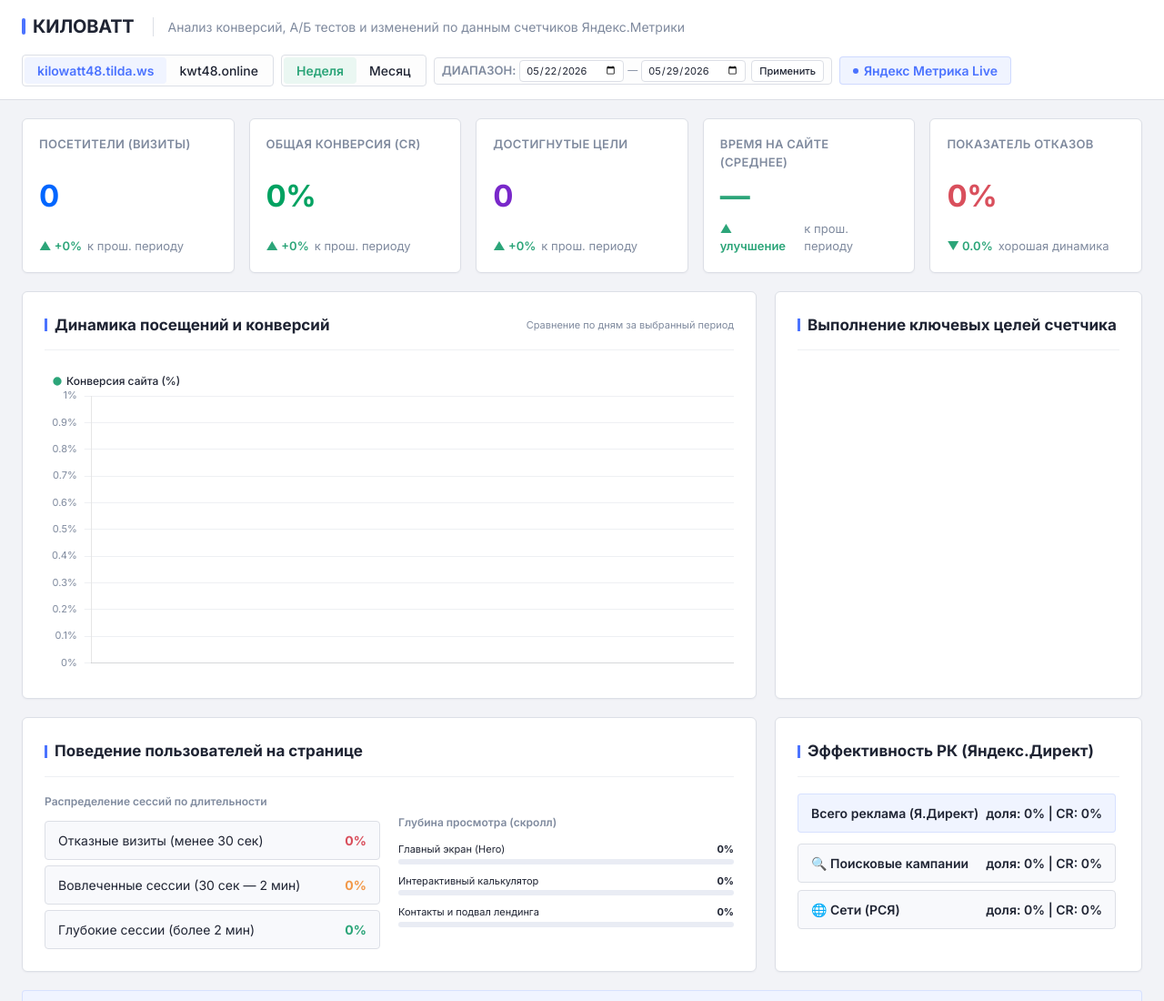
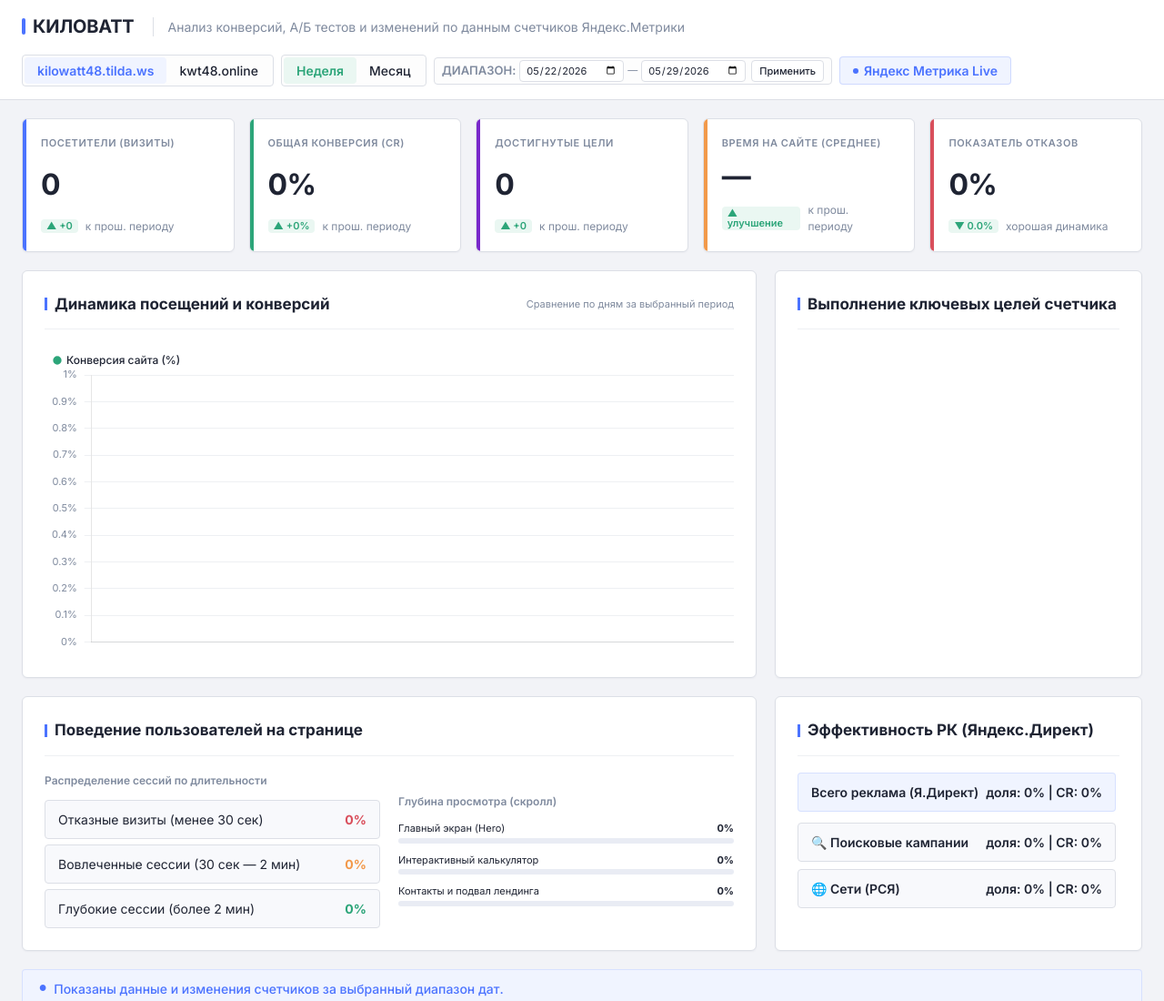
Before and after one commit to matilda081133-sketch/dashboard_kwt48_ab, a plain HTML site: page public/kilowatt-quality-report.html in a window 1280 px wide. Shown: the top 1100 px of the page at 91% size. Drawn offline with nearby package versions, Linux system fonts and the light colour scheme.

Commit message:
Стиль: Редизайн KPI карточек под Yandex DataLens

```diff
--- a/public/kilowatt-quality-report.html
+++ b/public/kilowatt-quality-report.html
@@ -268,69 +268,87 @@
       background: var(--bg-card);
       border: var(--border-lens);
       border-radius: var(--radius-md);
-      padding: 18px; /* Slightly increased from 16px */
+      padding: 18px 20px;
       box-shadow: var(--shadow-lens);
       display: flex;
       flex-direction: column;
       justify-content: space-between;
-      transition: border-color 0.15s ease;
-    }
+      transition: all 0.2s cubic-bezier(0.4, 0, 0.2, 1);
+      position: relative;
+      overflow: hidden;
+    }
+
+    .metric-card::before {
+      content: '';
+      position: absolute;
+      left: 0;
+      top: 0;
+      bottom: 0;
+      width: 4px;
+    }
+
+    /* Subtle color coding on left edges like Yandex DataLens dashboard indicators */
+    .metric-card:nth-child(1)::before { background: #4b73ff; } /* Visitors: Blue */
+    .metric-card:nth-child(2)::before { background: #2ca579; } /* CR: Green */
+    .metric-card:nth-child(3)::before { background: #7928ca; } /* Goals: Purple */
+    .metric-card:nth-child(4)::before { background: #f2994a; } /* Time: Orange */
+    .metric-card:nth-child(5)::before { background: #d94f5c; } /* Bounce: Red */
+
     .metric-card:hover {
-      border-color: #b0b7c6; /* Subtle DataLens card hover border */
+      border-color: #ccd0db;
+      transform: translateY(-2px);
+      box-shadow: 0 6px 14px rgba(31, 36, 51, 0.05);
     }
 
     .metric-title {
-      font-size: 13px; /* Slightly increased from 12px */
+      font-size: 11px; /* DataLens uses slightly smaller, clean uppercase labels */
       font-weight: 600;
       text-transform: uppercase;
-      letter-spacing: 0.02em;
+      letter-spacing: 0.05em;
       color: var(--text-muted);
       margin-bottom: 8px;
     }
 
     .metric-value {
-      font-size: 33px; /* Slightly increased from 30px */
+      font-size: 32px;
       font-weight: 700;
-      line-height: 1.2;
-      letter-spacing: -0.015em;
-      margin-bottom: 6px;
-    }
-
-    #kpi-visitors {
-      color: #0066ff; /* Yandex DataLens Brand Blue */
-    }
-    #kpi-conversion {
-      color: #00a261; /* Yandex Metrika CR Green */
-    }
-    #kpi-goals {
-      color: #7928ca; /* Premium Violet/Indigo */
-    }
-    #kpi-time {
-      color: #2ca579; /* Soft Emerald Green for session length */
-    }
-    #kpi-bounce {
-      color: #d94f5c; /* Warning Burgundy for bounces */
+      line-height: 1.25;
+      letter-spacing: -0.02em;
+      margin-bottom: 8px;
+      color: var(--text-main); /* Uniform premium dark slate color */
     }
 
     .metric-trend {
       display: inline-flex;
       align-items: center;
-      gap: 4px;
-      font-size: 13px; /* Slightly increased from 12px */
+      gap: 6px;
+      font-size: 12px;
+    }
+
+    .trend-badge {
+      display: inline-flex;
+      align-items: center;
+      font-size: 11px;
       font-weight: 600;
-    }
-
-    .metric-trend.up {
+      padding: 2px 6px;
+      border-radius: 4px;
+      line-height: 1;
+    }
+
+    .trend-badge.trend-badge-up {
+      background-color: var(--accent-light);
       color: var(--accent);
     }
 
-    .metric-trend.down {
+    .trend-badge.trend-badge-down {
+      background-color: var(--danger-light);
       color: var(--danger);
     }
 
     .trend-text {
       color: var(--text-muted);
       font-weight: 400;
+      font-size: 12px;
       margin-left: 2px;
     }
 
@@ -805,7 +823,7 @@
       <div class="metric-card">
         <span class="metric-title">Показатель отказов</span>
         <div class="metric-value" id="kpi-bounce">16.4%</div>
-        <span class="metric-trend up" id="kpi-bounce-trend" style="color: var(--accent);">
+        <span class="metric-trend" id="kpi-bounce-trend">
           ▼ -1.8% <span class="trend-text">хорошая динамика</span>
         </span>
       </div>
@@ -1766,19 +1784,14 @@
       updateTrendIndicator('kpi-goals-trend', data.goals, data.goals_prev, '', true);
 
       const timeTrendEl = document.getElementById('kpi-time-trend');
-      timeTrendEl.className = 'metric-trend up';
-      timeTrendEl.innerHTML = `▲ улучшение <span class="trend-text">к прош. периоду</span>`;
+      timeTrendEl.innerHTML = `<span class="trend-badge trend-badge-up">▲ улучшение</span><span class="trend-text">к прош. периоду</span>`;
 
       const bounceTrendEl = document.getElementById('kpi-bounce-trend');
       const bounceDiff = (data.bounce - data.bounce_prev).toFixed(1);
       if (bounceDiff <= 0) {
-        bounceTrendEl.className = 'metric-trend up';
-        bounceTrendEl.style.color = 'var(--accent)';
-        bounceTrendEl.innerHTML = `▼ ${bounceDiff}% <span class="trend-text">хорошая динамика</span>`;
+        bounceTrendEl.innerHTML = `<span class="trend-badge trend-badge-up">▼ ${bounceDiff}%</span><span class="trend-text">хорошая динамика</span>`;
       } else {
-        bounceTrendEl.className = 'metric-trend down';
-        bounceTrendEl.style.color = 'var(--danger)';
-        bounceTrendEl.innerHTML = `▲ +${bounceDiff}% <span class="trend-text">увеличение отказов</span>`;
+        bounceTrendEl.innerHTML = `<span class="trend-badge trend-badge-down">▲ +${bounceDiff}%</span><span class="trend-text">увеличение отказов</span>`;
       }
 
       // Traffic Quality Breakdown
@@ -1871,13 +1884,11 @@
       const isPositive = diff >= 0;
       const isGood = higherIsBetter ? isPositive : !isPositive;
 
-      if (isGood) {
-        el.className = 'metric-trend up';
-        el.innerHTML = `▲ +${pct}% <span class="trend-text">к прош. периоду</span>`;
-      } else {
-        el.className = 'metric-trend down';
-        el.innerHTML = `▼ ${pct}% <span class="trend-text">к прош. периоду</span>`;
-      }
+      const sign = isPositive ? '+' : '';
+      const arrow = isPositive ? '▲' : '▼';
+      const badgeClass = isGood ? 'trend-badge-up' : 'trend-badge-down';
+
+      el.innerHTML = `<span class="trend-badge ${badgeClass}">${arrow} ${sign}${pct}${suffix}</span><span class="trend-text">к прош. периоду</span>`;
     }
 
     // Switch active Landing Page
```
